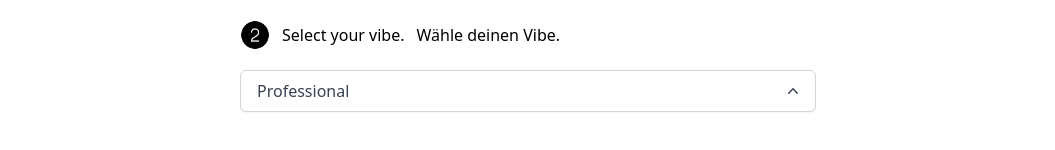
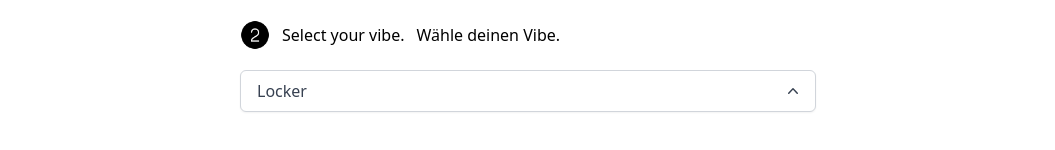
Before and after one commit to p100x/ai_wingman, a Next.js app: page / in a window 1280 px wide. Shown: the part 574-724 px from the top of the page, without its empty margins (112-1167 px from the left). Built offline with nearby package versions, Linux system fonts and the light colour scheme.

Commit message:
Update index.tsx

```diff
--- a/pages/index.tsx
+++ b/pages/index.tsx
@@ -16,7 +16,7 @@ import {
 const Home: NextPage = () => {
   const [loading, setLoading] = useState(false);
   const [bio, setBio] = useState('');
-  const [vibe, setVibe] = useState<VibeType>('Professional');
+  const [vibe, setVibe] = useState<VibeType>('Locker');
   const [generatedBios, setGeneratedBios] = useState<String>('');
   const bioRef = useRef<null | HTMLDivElement>(null);
   const scrollToBios = () => {
```
